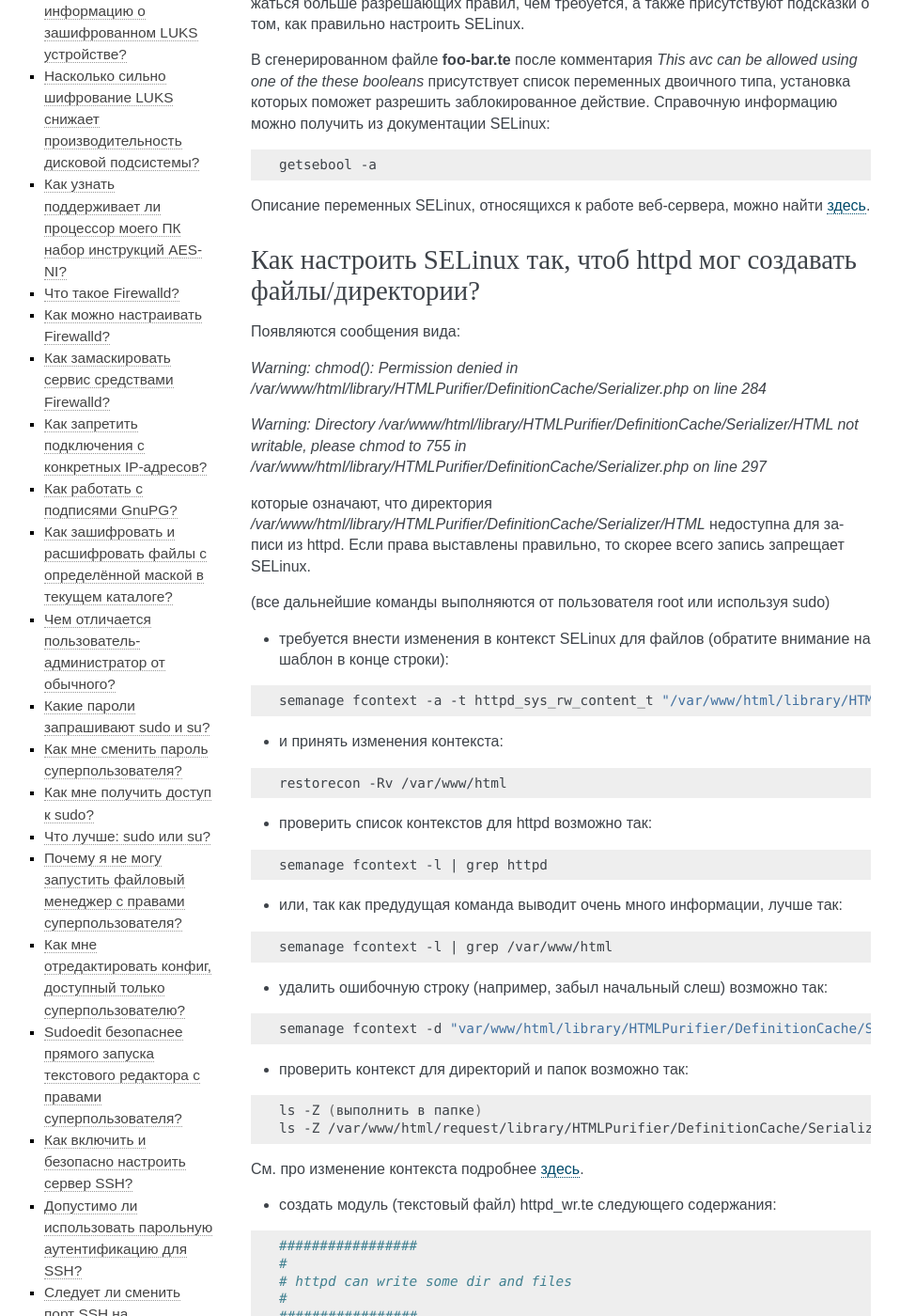
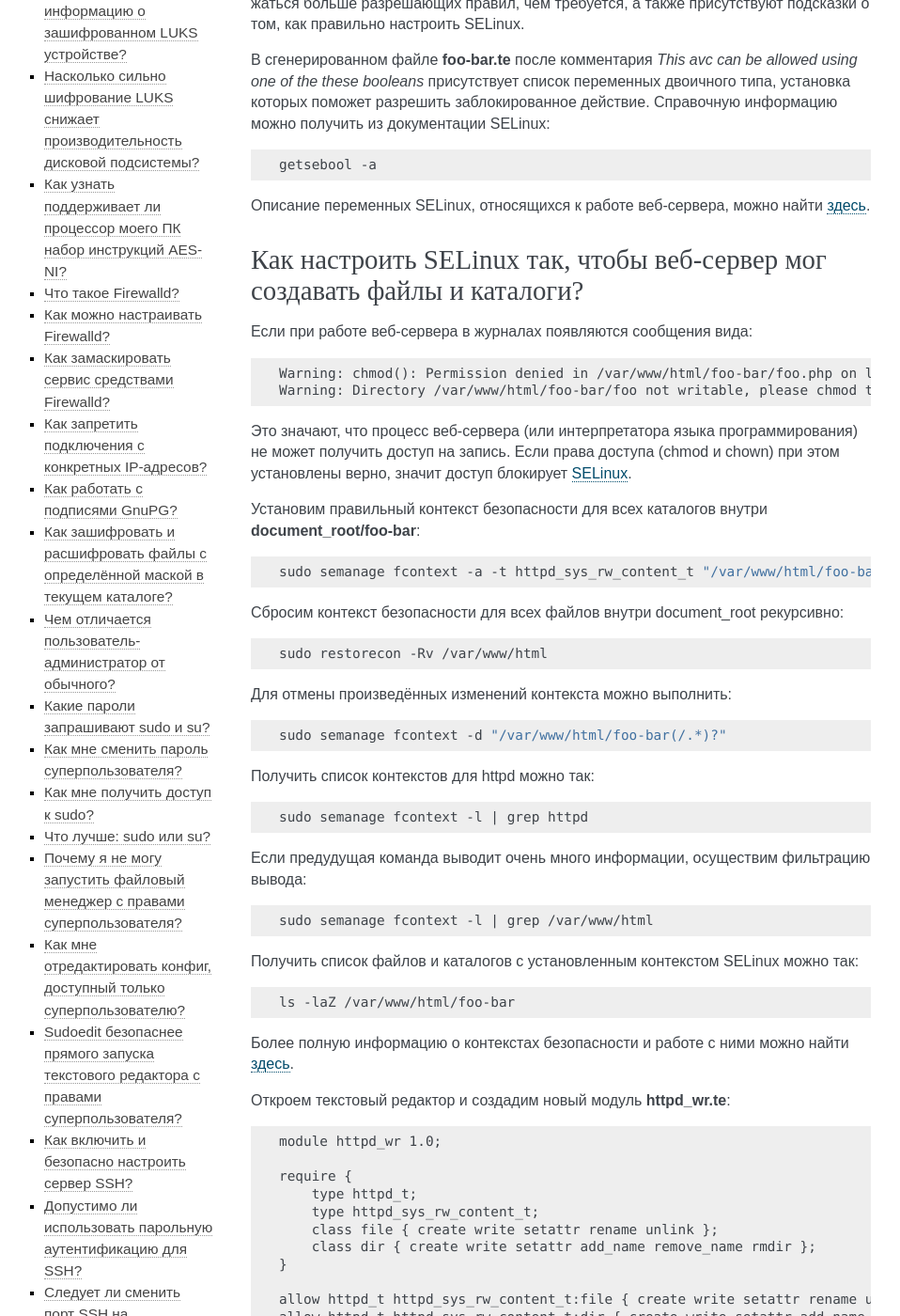
Before and after one commit to RussianFedora/FAQ, a Sphinx documentation site: the page built from source/security.rst, in a window 1280 px wide and 1400 px high, scrolled down 1598 px. Shown: the whole window at 94% size, without its empty margins (153-1111 px from the left). Built offline with Sphinx 7.4.7, drawn with Linux system fonts in a browser that asks for light colours; some of the changed text lies outside the part shown.

Commit message:
Performed some edit for selinux-httpd question.

```diff
--- a/source/security.rst
+++ b/source/security.rst
@@ -97,97 +97,88 @@ SELinux - это мандатная система контроля доступ
 
 Описание переменных SELinux, относящихся к работе веб-сервера, можно найти `здесь <https://dwalsh.fedorapeople.org/SELinux/httpd_selinux.html>`__.
 
-.. index:: httpd, selinux, write, file, directory, security
-.. _httpd-wr-selinux:
+.. index:: httpd, selinux, access rights, security
+.. _selinux-httpd:
 
-Как настроить SELinux так, чтоб httpd мог создавать файлы/директории?
-=======================================================================
+Как настроить SELinux так, чтобы веб-сервер мог создавать файлы и каталоги?
+==============================================================================
 
-Появляются сообщения вида:
+Если при работе веб-сервера в журналах появляются сообщения вида:
 
-`Warning: chmod(): Permission denied in /var/www/html/library/HTMLPurifier/DefinitionCache/Serializer.php on line 284`
+.. code-block:: text
 
-`Warning: Directory /var/www/html/library/HTMLPurifier/DefinitionCache/Serializer/HTML not writable, please chmod to 755 in /var/www/html/library/HTMLPurifier/DefinitionCache/Serializer.php on line 297`
+    Warning: chmod(): Permission denied in /var/www/html/foo-bar/foo.php on line XXX
+    Warning: Directory /var/www/html/foo-bar/foo not writable, please chmod to 755 in /var/www/html/foo-bar/foo.php on line XXX
 
-которые означают, что директория `/var/www/html/library/HTMLPurifier/DefinitionCache/Serializer/HTML` недоступна для записи из httpd. Если права выставлены правильно, то скорее всего запись запрещает SELinux.
+Это значают, что процесс веб-сервера (или интерпретатора языка программирования) не может получить доступ на запись. Если права доступа (chmod и chown) при этом установлены верно, значит доступ блокирует :ref:`SELinux <selinux>`.
 
-(все дальнейшие команды выполняются от пользователя root или используя sudo)
-
-* требуется внести изменения в контекст SELinux для файлов (обратите внимание на шаблон в конце строки):
+Установим правильный контекст безопасности для всех каталогов внутри **document_root/foo-bar**:
 
 .. code-block:: bash
 
-    semanage fcontext -a -t httpd_sys_rw_content_t "/var/www/html/library/HTMLPurifier/DefinitionCache/Serializer/HTML(/.*)?"
+    sudo semanage fcontext -a -t httpd_sys_rw_content_t "/var/www/html/foo-bar(/.*)?"
 
-* и принять изменения контекста:
+Сбросим контекст безопасности для всех файлов внутри document_root рекурсивно:
 
 .. code-block:: bash
 
-    restorecon -Rv /var/www/html
+    sudo restorecon -Rv /var/www/html
 
-* проверить список контекстов для httpd возможно так:
+Для отмены произведённых изменений контекста можно выполнить:
 
 .. code-block:: bash
 
-    semanage fcontext -l | grep httpd
+    sudo semanage fcontext -d "/var/www/html/foo-bar(/.*)?"
 
-* или, так как предудущая команда выводит очень много информации, лучше так:
+Получить список контекстов для httpd можно так:
 
 .. code-block:: bash
 
-    semanage fcontext -l | grep /var/www/html
+    sudo semanage fcontext -l | grep httpd
 
-* удалить ошибочную строку (например, забыл начальный слеш) возможно так:
+Если предудущая команда выводит очень много информации, осуществим фильтрацию вывода:
 
 .. code-block:: bash
 
-    semanage fcontext -d "var/www/html/library/HTMLPurifier/DefinitionCache/Serializer/HTML/(/.*)?"
+    sudo semanage fcontext -l | grep /var/www/html
 
-* проверить контекст для директорий и папок возможно так:
+Получить список файлов и каталогов с установленным контекстом SELinux можно так:
 
 .. code-block:: bash
 
-    ls -Z (выполнить в папке)
-    ls -Z /var/www/html/request/library/HTMLPurifier/DefinitionCache/Serializer
+    ls -laZ /var/www/html/foo-bar
 
-См. про изменение контекста подробнее `здесь <https://docs.fedoraproject.org/ru-RU/Fedora/13/html/Security-Enhanced_Linux/sect-Security-Enhanced_Linux-SELinux_Contexts_Labeling_Files-Persistent_Changes_semanage_fcontext.html>`__.
+Более полную информацию о контекстах безопасности и работе с ними можно найти `здесь <https://docs.fedoraproject.org/en-US/Fedora/25/html/SELinux_Users_and_Administrators_Guide/sect-Security-Enhanced_Linux-Working_with_SELinux-SELinux_Contexts_Labeling_Files.html>`__.
 
-* создать модуль (текстовый файл) httpd_wr.te следующего содержания:
+Откроем текстовый редактор и создадим новый модуль **httpd_wr.te**:
+
+.. code-block:: text
+
+    module httpd_wr 1.0;
+
+    require {
+        type httpd_t;
+        type httpd_sys_rw_content_t;
+        class file { create write setattr rename unlink };
+        class dir { create write setattr add_name remove_name rmdir };
+    }
+
+    allow httpd_t httpd_sys_rw_content_t:file { create write setattr rename unlink };
+    allow httpd_t httpd_sys_rw_content_t:dir { create write setattr add_name remove_name rmdir };
+
+Проверим, скомпилируем и установим его:
 
 .. code-block:: bash
 
-    #################
-    #
-    # httpd can write some dir and files
-    #
-    #################
-    module httpd_wr 1.0;
+    sudo checkmodule -M -m httpd_wr.te -o httpd_wr.mod
+    sudo semodule_package -o httpd_wr.pp -m httpd_wr.mod
+    sudo semodule -i httpd_wr.pp
 
-    require {
-    	   type httpd_t;
-    	   type httpd_sys_rw_content_t;
-    	   class file { create write setattr rename unlink };
-    	   class dir { create write setattr add_name remove_name rmdir };
-    }
-    #################
-    #============= httpd_t ==============
-    allow httpd_t httpd_sys_rw_content_t:file { create write setattr rename unlink };
-    allow httpd_t httpd_sys_rw_content_t:dir { create write setattr add_name remove_name rmdir };
+Больше полезной информации о модулях можно найти здесь:
 
-* проверить, скомпилировать и синсталлировать модуль:
-
-.. code-block:: bash
-
-    checkmodule -M -m httpd_wr.te -o httpd_wr.mod
-    semodule_package -o httpd_wr.pp -m httpd_wr.mod
-    semodule -i httpd_wr.pp
-
-См. про создание модуля подробнее `здесь <https://habr.com/ru/company/pt/blog/142423/>`__.
-
-См. список возможных разрешений для классов `здесь <https://access.redhat.com/documentation/en-US/Red_Hat_Enterprise_Linux/4/html/SELinux_Guide/rhlcommon-section-0049.html>`__.
-
-См. список контекстов и прочих настроек `здесь <https://dwalsh.fedorapeople.org/SELinux/httpd_selinux.html>`__.
-
+ * `создание модулей SELinux <https://habr.com/ru/company/pt/blog/142423/>`__;
+ * `создание разрешений для классов <https://access.redhat.com/documentation/en-US/Red_Hat_Enterprise_Linux/4/html/SELinux_Guide/rhlcommon-section-0049.html>`__;
+ * `информация о контекстах и настройках для веб-сервера <https://dwalsh.fedorapeople.org/SELinux/httpd_selinux.html>`__.
 
 .. index:: httpd, selinux, connect, network, port, security
 .. _httpd-network-selinux:
```
